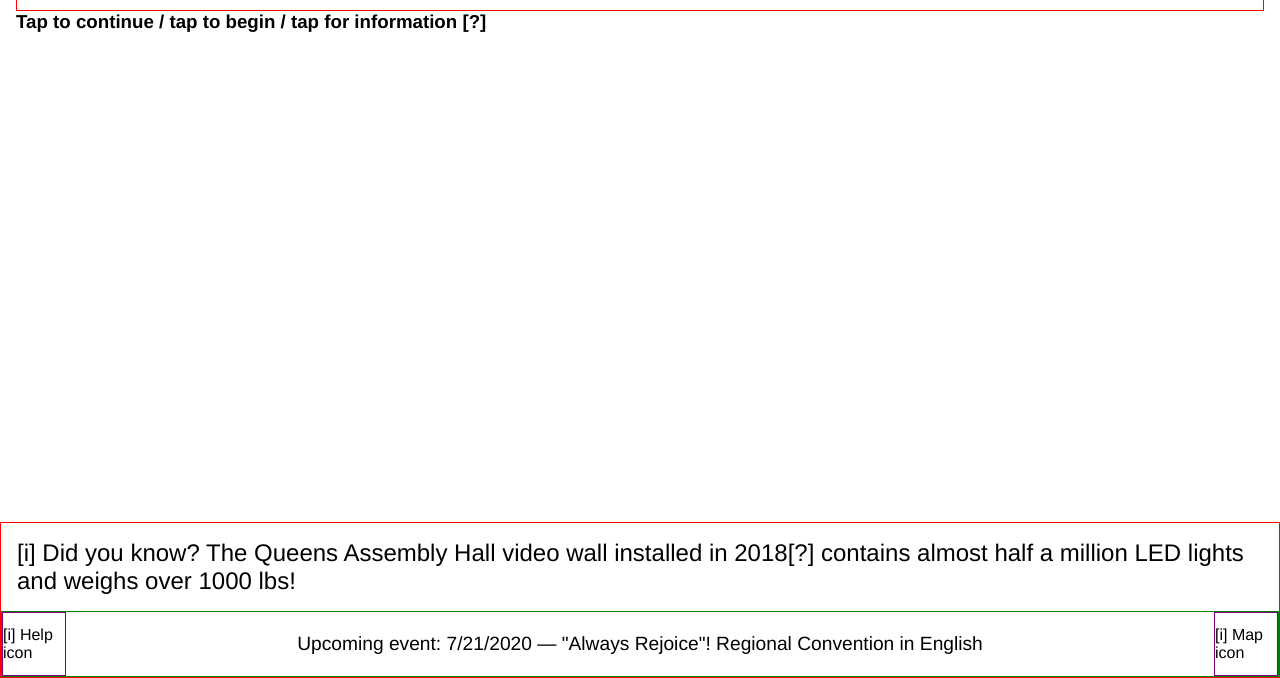
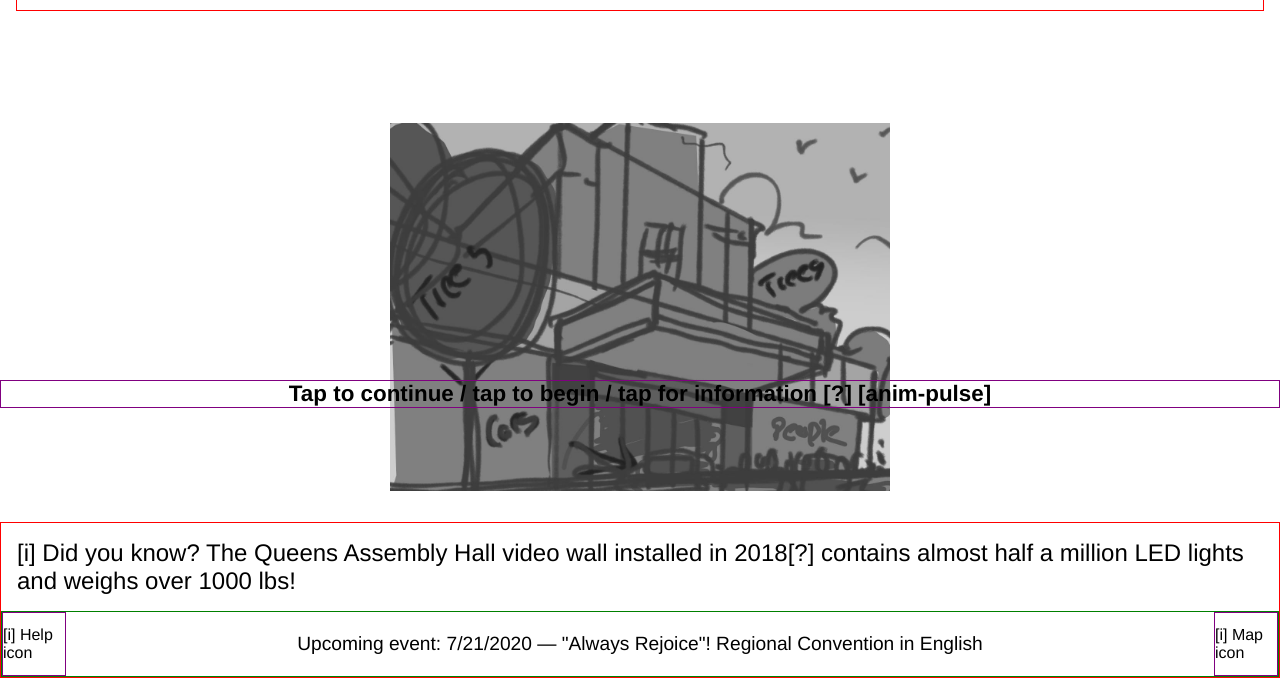
Before and after one commit to isaacbytes/qah-kiosk-playground, a plain HTML site: page welcome-screen/index.html in a window 1280 px wide. Shown: the part 122-800 px from the top of the page. Drawn offline with Linux system fonts and the light colour scheme.

Commit message:
add ui welcome prompt

```diff
--- a/welcome-screen/index.html
+++ b/welcome-screen/index.html
@@ -37,7 +37,13 @@
       color: #333;
     }
     .kiosk-uiprompt {
-
+      border: 1px solid purple;
+      width: 100%;
+      text-align: center;
+      position: absolute;
+      bottom: 270px;
+      left: 0;
+      font-size: 1.4rem;
     }
     .snapbottom {
       width: 100%;
@@ -74,6 +80,16 @@
       align-items: center;
       justify-content: center;
     }
+
+    .illustration-temp {
+      width: 500px;
+      height: auto;
+    }
+    .illustration-tempcontainer {
+      margin-top: 7em;
+      overflow: hidden;
+      text-align: center;
+    }
   </style>
 </head>
 <body>
@@ -88,15 +104,15 @@
     <header>
       <h1 class="venue-label">Queens Assembly Hall of Jehovah's Witnesses</h1>
       <h2 class="kiosk-label">Information Kiosk</h2>
-      <h3 class="kiosk-uiprompt">Tap to continue / tap to begin / tap for information [?]</h3>
     </header>
 
 
 
     <!-- temporary container for illustration (css bg eventually[?]) -->
     <div class="illustration-tempcontainer">
-
+      <img src="../img/illust-1.jpg" alt="Three quarters view of Queens Assembly Hall`" class="illustration-temp">
     </div>
+    <h3 class="kiosk-uiprompt">Tap to continue / tap to begin / tap for information [?] [anim-pulse]</h3>
 
 
 
```
